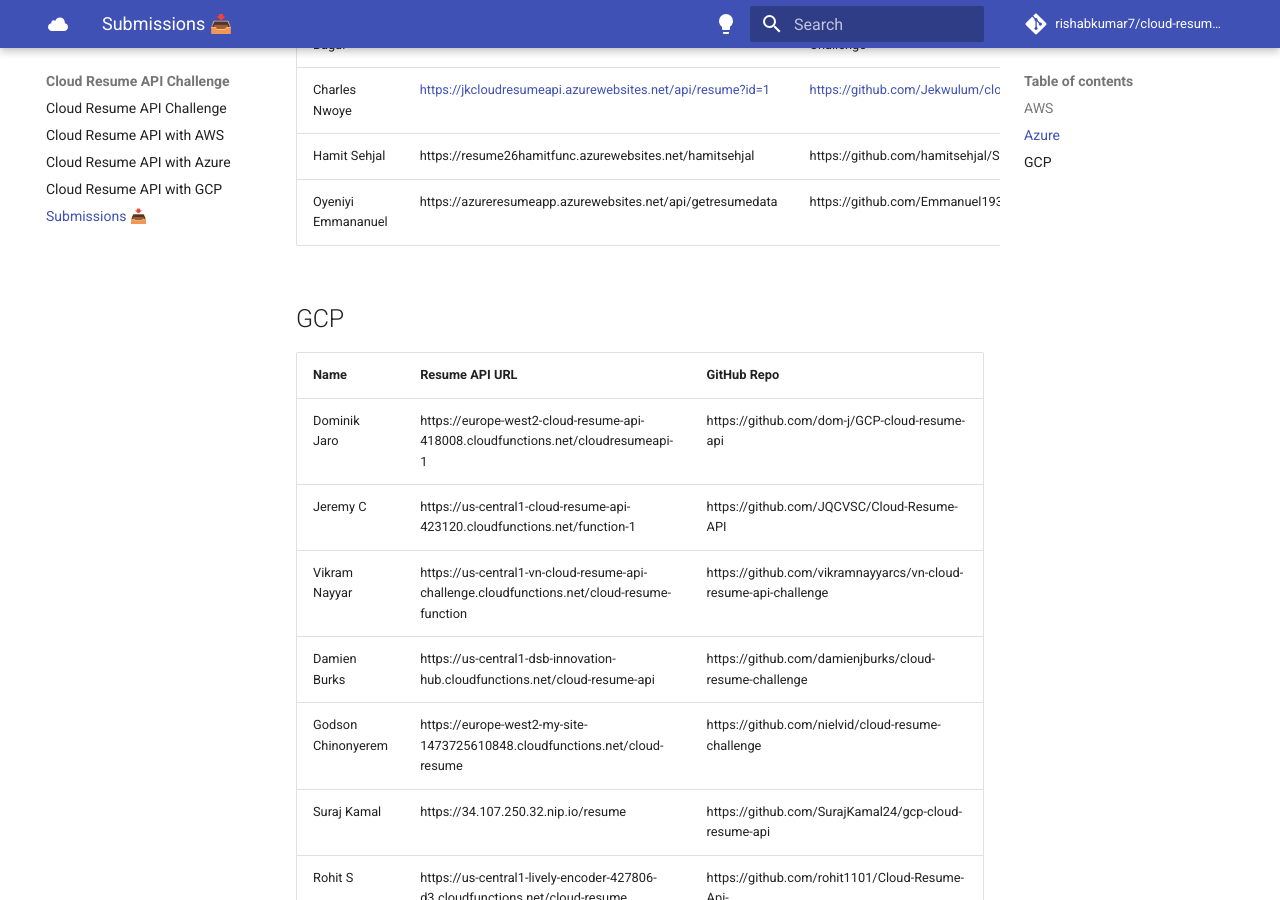
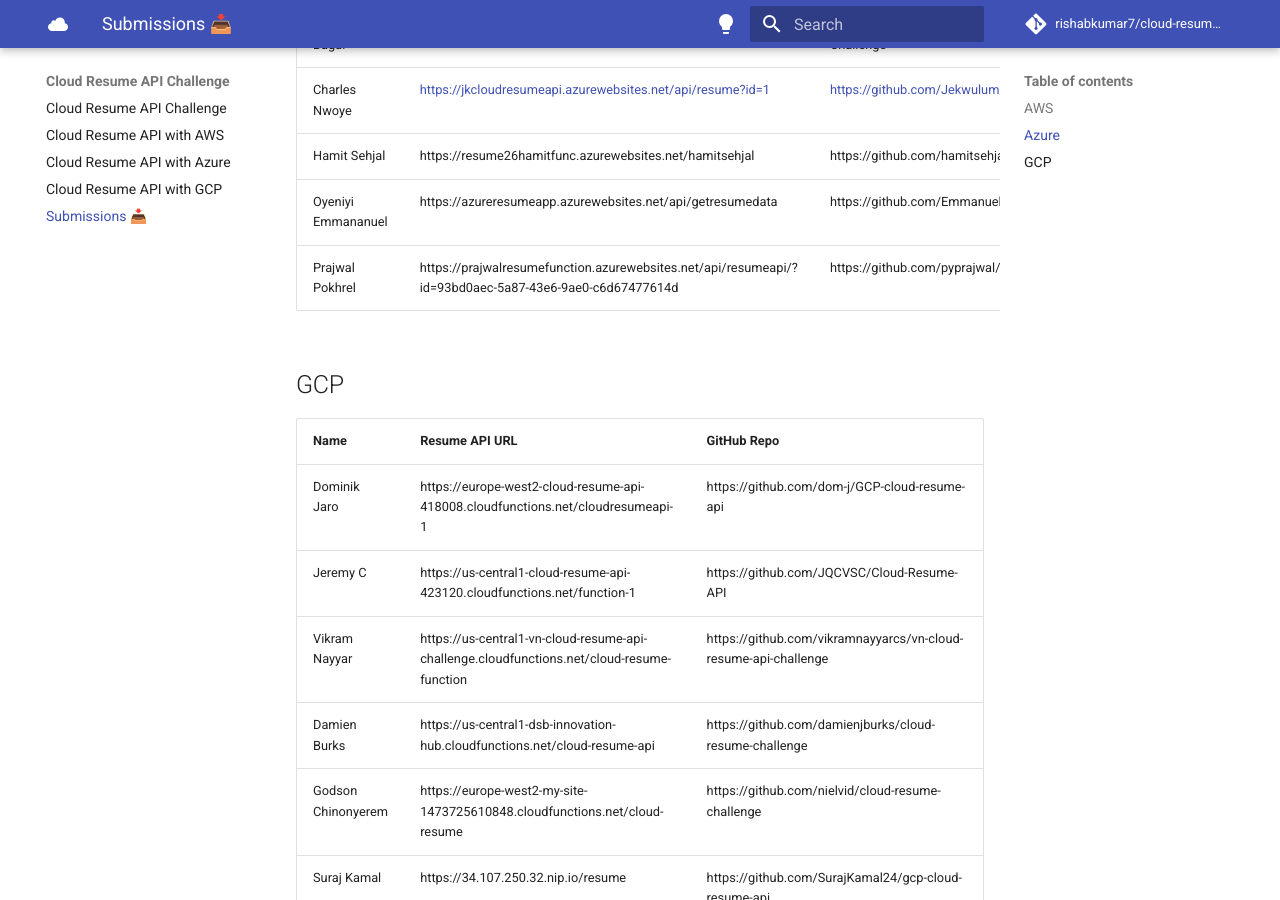
Before and after one commit to rishabkumar7/cloud-resume-api, an MkDocs documentation site: the page built from docs/submissions.md, in a window 1280 px wide and 900 px high, scrolled down 2533 px. Built offline with MkDocs 1.6.1 and Material for MkDocs 9.7.7, drawn with Linux system fonts in a browser that asks for light colours; comment, search, counter and statistics services are not loaded.

Commit message:
Added my work (https://github.com/pyprajwal/az-cloudresume-api)
github: https://github.com/pyprajwal/az-cloudresume-api

URL: https://prajwalresumefunction.azurewebsites.net/api/resumeapi/?id=93bd0aec-5a87-43e6-9ae0-c6d67477614d

```diff
--- a/docs/submissions.md
+++ b/docs/submissions.md
@@ -45,6 +45,7 @@
 | Charles Nwoye | [https://jkcloudresumeapi.azurewebsites.net/api/resume?id=1](https://jkcloudresumeapi.azurewebsites.net/api/resume?id=1) | [https://github.com/Jekwulum/cloud-resume-api.git](https://github.com/Jekwulum/cloud-resume-api.git) |
 | Hamit Sehjal  | https://resume26hamitfunc.azurewebsites.net/hamitsehjal                                                                  | https://github.com/hamitsehjal/Serverless-Cloud-Resume |
 | Oyeniyi Emmananuel| https://azureresumeapp.azurewebsites.net/api/getresumedata                                                               | https://github.com/Emmanuel1930/azure-resume-api |
+| Prajwal Pokhrel | https://prajwalresumefunction.azurewebsites.net/api/resumeapi/?id=93bd0aec-5a87-43e6-9ae0-c6d67477614d| https://github.com/pyprajwal/az-cloudresume-api |
 
 ## GCP
 
```
